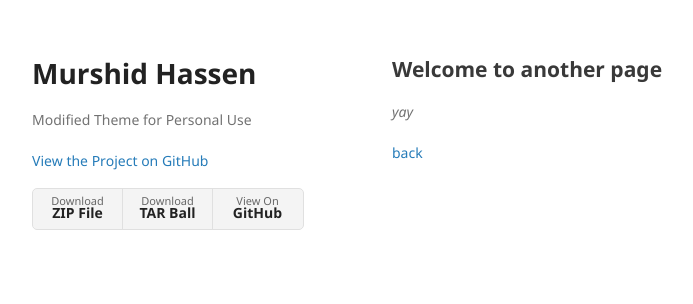
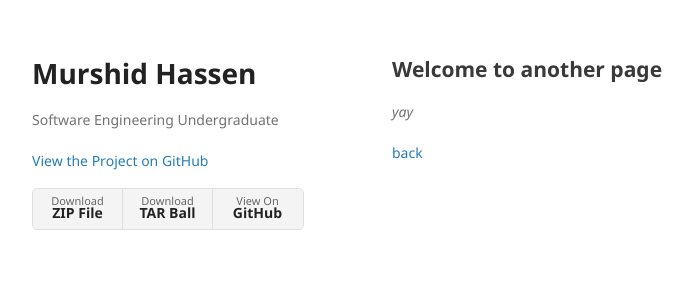
Before and after one commit to MurshidHassen/murshidhassen, a Jekyll site: the page built from another-page.md, in a window 1280 px wide. Shown: the top 304 px of the page, without its empty margins (178-871 px from the left). Built offline with Jekyll 4.4.1, drawn with Linux system fonts in a browser that asks for light colours; our own code applies the rules of GitHub Pages for plain Markdown files.

Commit message:
modified the config.yml

```diff
--- a/_config.yml
+++ b/_config.yml
@@ -1,5 +1,5 @@
 title: Murshid Hassen
-description: Modified Theme for Personal Use
+description: Software Engineering Undergraduate
 show_downloads: true
 google_analytics:
 theme: jekyll-theme-minimal
```
